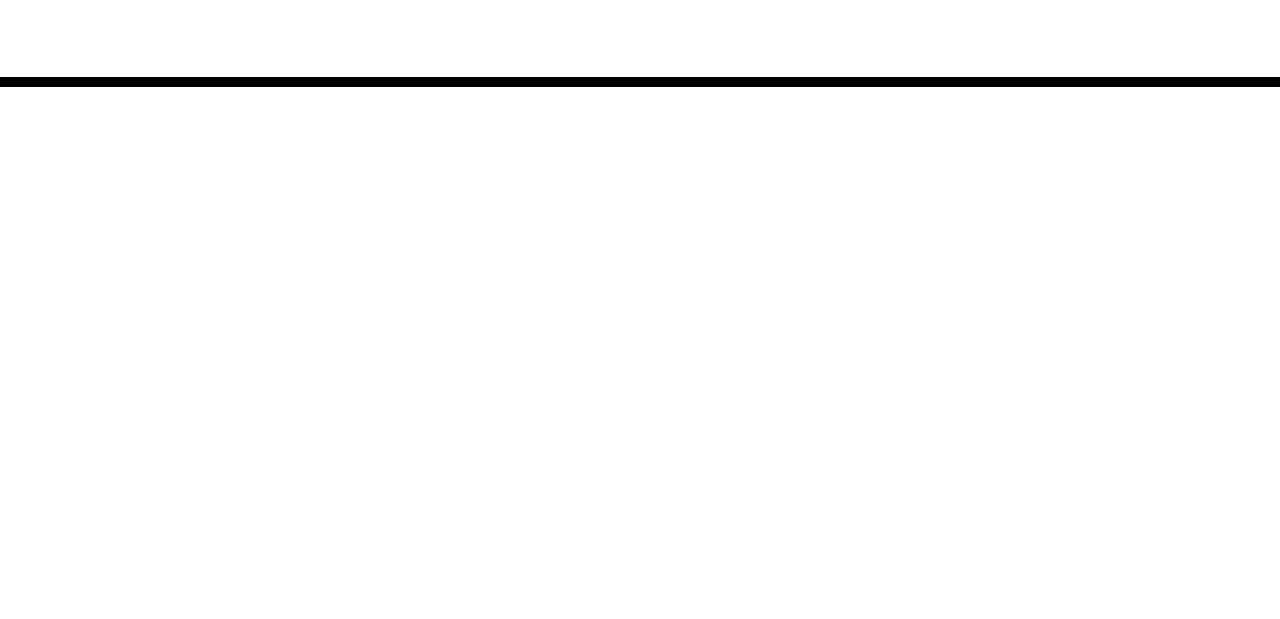
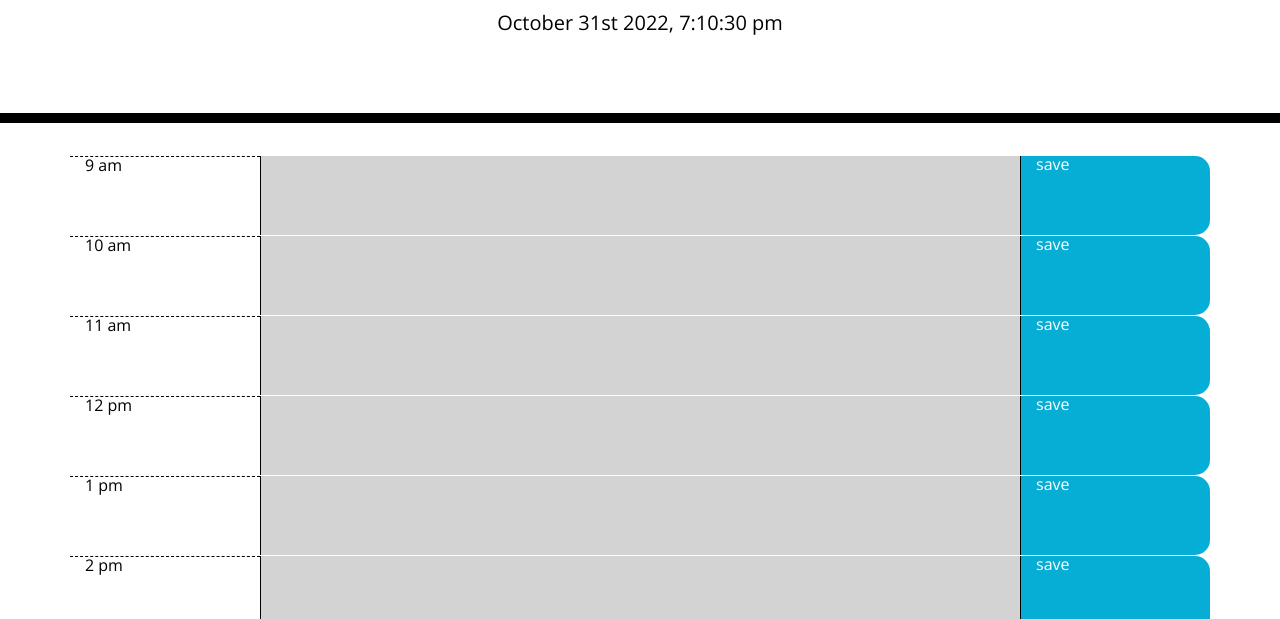
Before and after one commit to MBoksh/work-day-scheduler, a plain HTML site: page index.html in a window 1280 px wide. Shown: the part 181-800 px from the top of the page. Drawn offline with nearby package versions, Linux system fonts and the light colour scheme; the site is published under a folder, as on GitHub Pages, so addresses that start at the root find nothing.

Commit message:
necessary changes

```diff
--- a/index.html
+++ b/index.html
@@ -18,7 +18,7 @@
       href="https://fonts.googleapis.com/css?family=Open+Sans&display=swap"
       rel="stylesheet"
     />
-    <link rel="stylesheet" href="style.css" />
+    <link rel="stylesheet" href="./style.css" />
     <title>Work Day Scheduler</title>
   </head>
 
@@ -34,6 +34,6 @@
 
     <script src="https://cdnjs.cloudflare.com/ajax/libs/jquery/3.2.1/jquery.min.js"></script>
     <script src="https://cdnjs.cloudflare.com/ajax/libs/moment.js/2.24.0/moment.min.js"></script>
-    <script src="/script.js"></script>
+    <script src="./script.js"></script>
   </body>
 </html>
```
Also changed, not shown: Screenshot_20221031_190350.png (renamed from assets/Screenshot_20221031_190350.png), 1 other file.
